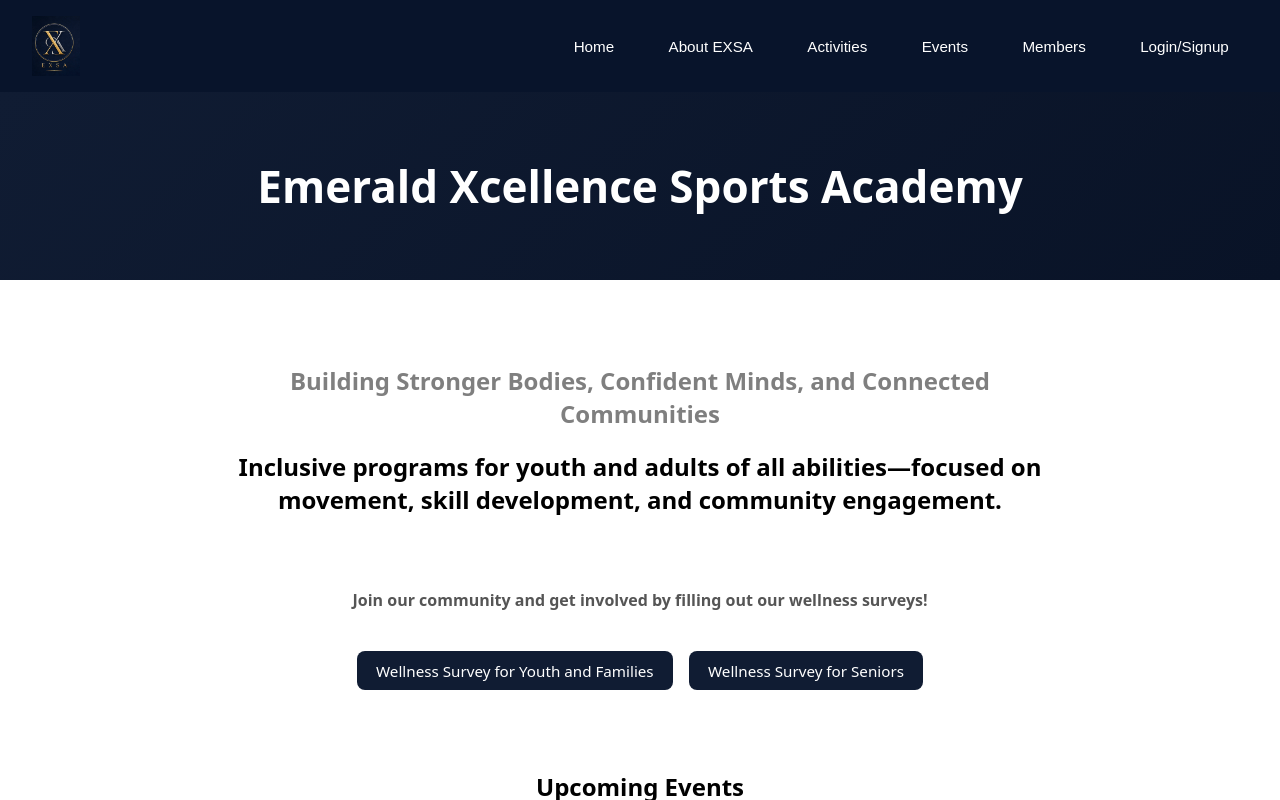
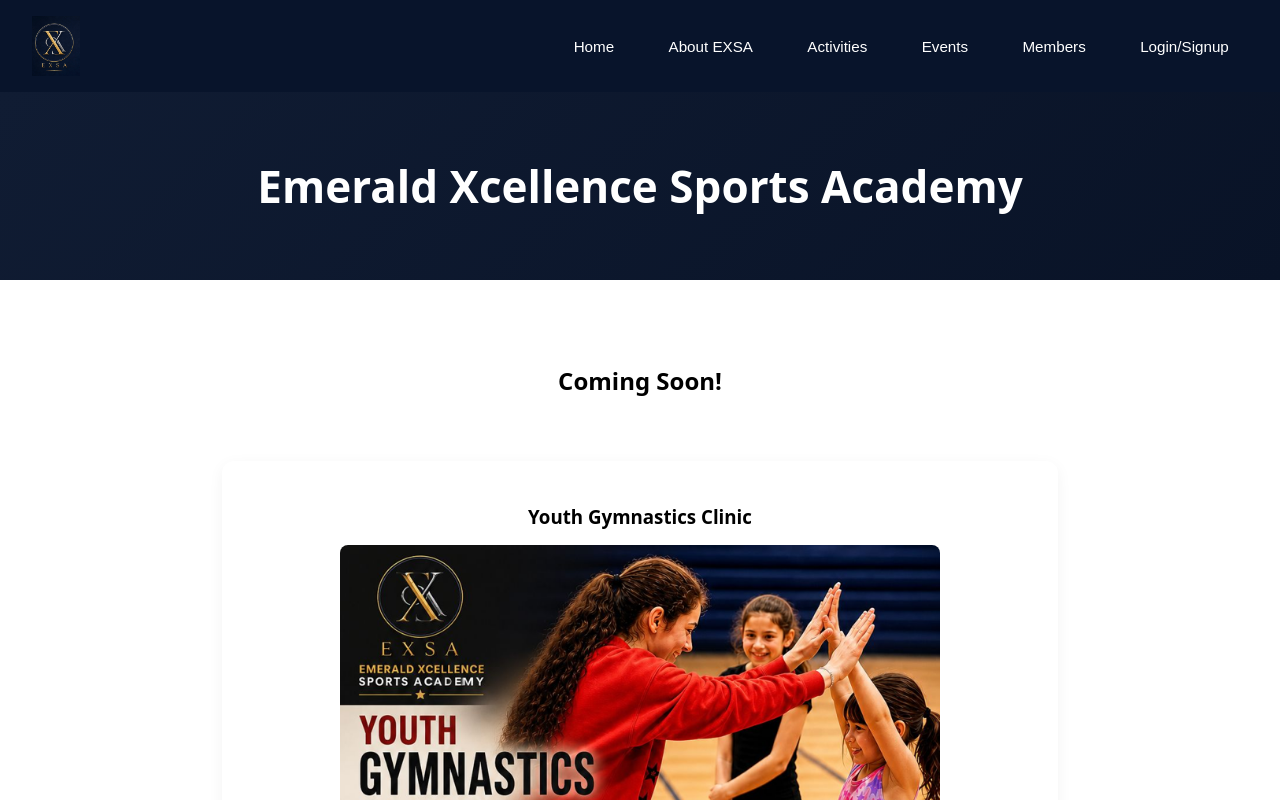
Before and after one commit to delamaterj/EXSA, a React (Vite) app in the folder client/: page / in a window 1280 px wide. Built offline with nearby package versions, Linux system fonts and the light colour scheme.

Commit message:
updating home page 2

```diff
--- a/client/src/App.tsx
+++ b/client/src/App.tsx
@@ -21,6 +21,15 @@
       element={
       <Layout pageTitle ="EXSA - Home" heroText="Emerald Xcellence Sports Academy">
         <main className="home-container">
+          <FadeInSection delay={150}>
+              <h2>Coming Soon!</h2>
+              <section className="events">
+                <div className="event-card">
+                  <h3>Youth Gymnastics Clinic</h3>
+                  <img src="/exsa-gymyouth.png" alt="Youth Gym"/>
+                </div>
+              </section>
+            </FadeInSection>
           <FadeInSection>
             <section className="home-intro">
               <h1 className="header-p">Building Stronger Bodies, Confident Minds, and Connected Communities</h1>
@@ -35,15 +44,6 @@
                 </a>
               </div>
             </section>
-            </FadeInSection>
-            <FadeInSection delay={150}>
-              <h2>Upcoming Events</h2>
-              <section className="events">
-                <div className="event-card">
-                  <h3>Youth Gymnastics Clinic</h3>
-                  <img src="/exsa-gymyouth.png" alt="Youth Gym"/>
-                </div>
-              </section>
             </FadeInSection>
             <FadeInSection>
             <h2>Digital Wellness Event with Screen Time Clinic!</h2>
```
